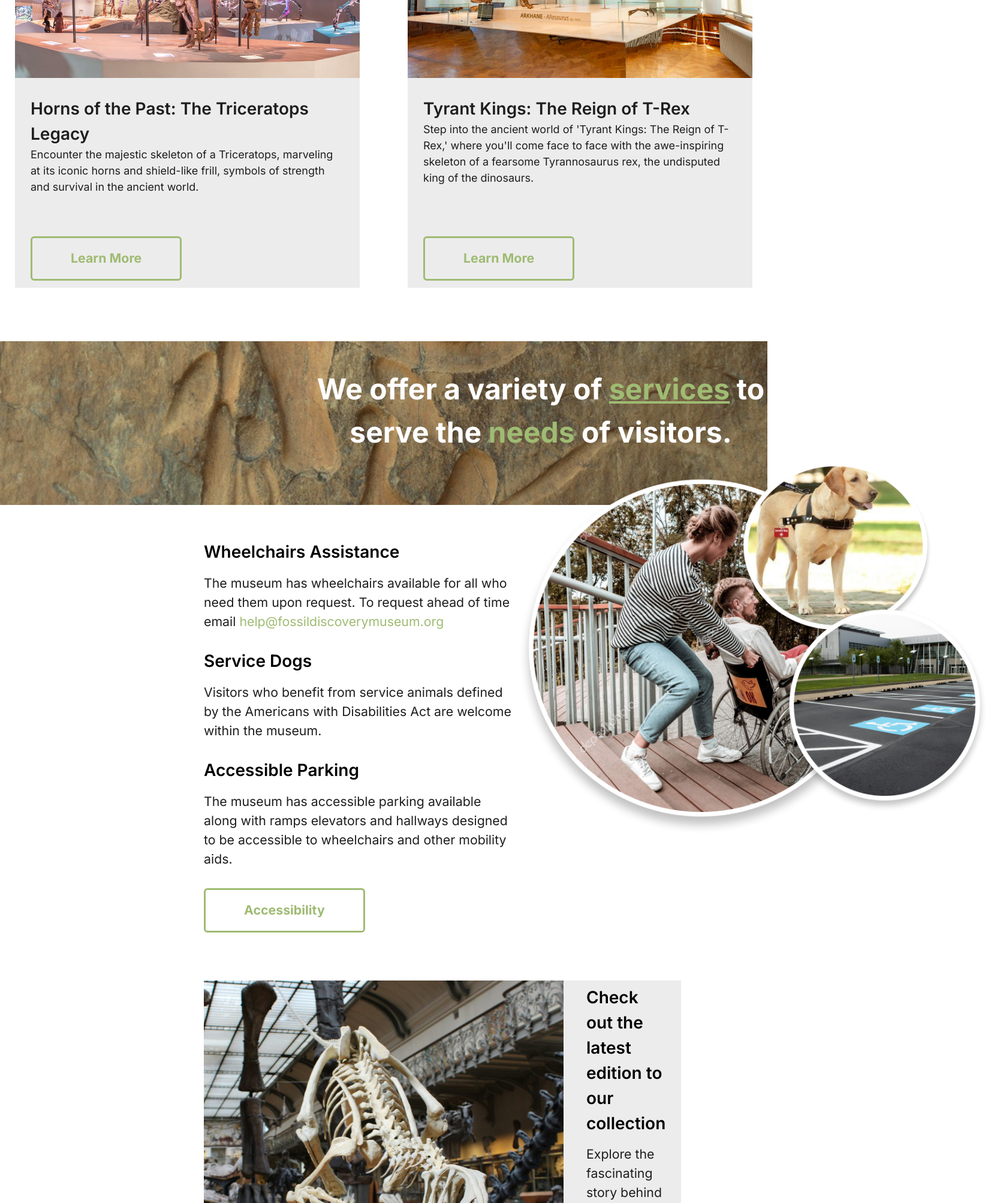
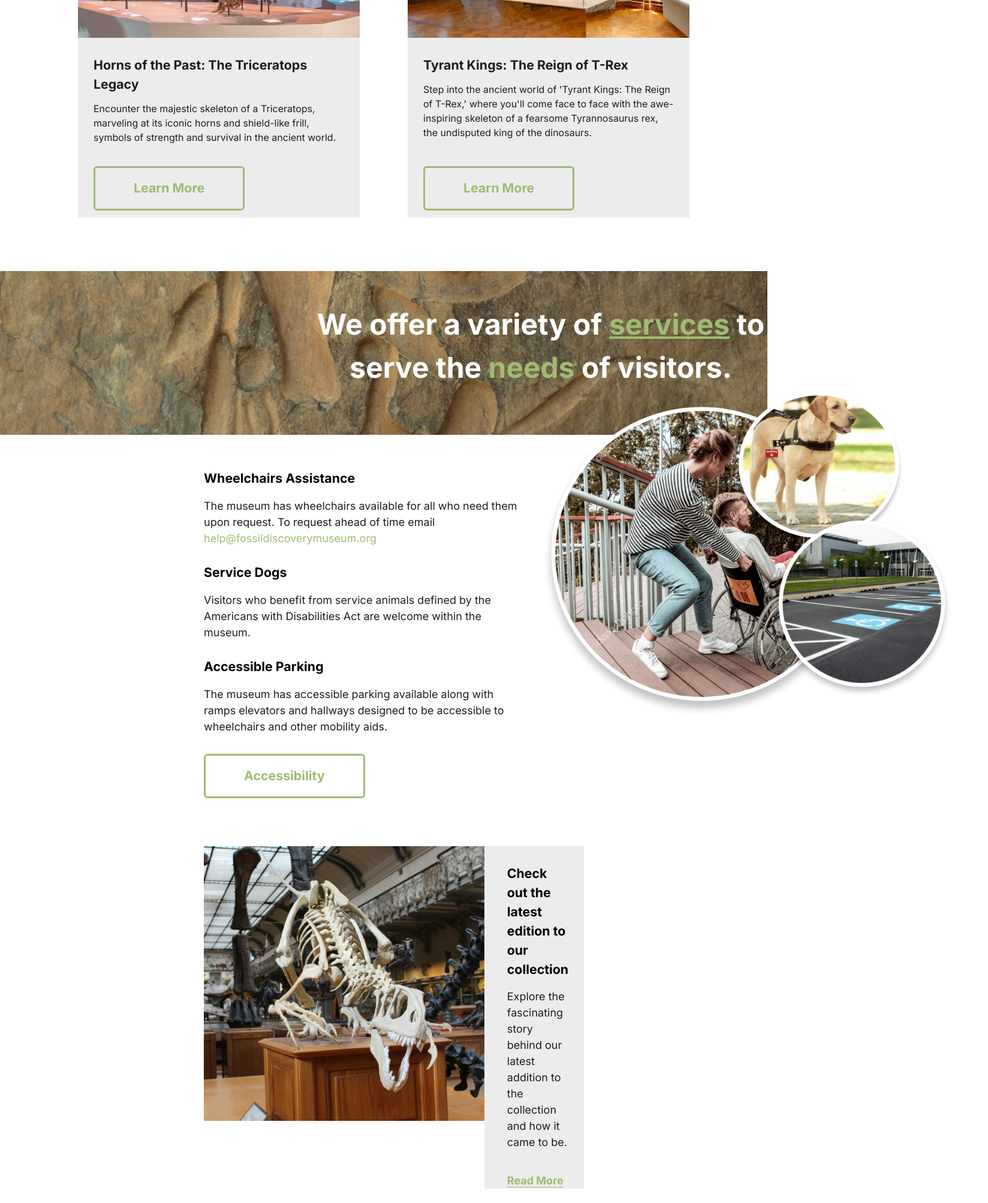
Before and after one commit to faoroj/FossilDiscoveryLab, a React (Vite) app in the folder FossilDiscoveryLab/: page / in a window 1280 px wide. Shown: the part 1320-3326 px from the top of the page at 60% size, 1648 px wide, since content can reach past the window. Built offline with nearby package versions, Linux system fonts and the light colour scheme.

Commit message:
Home Page Img Size Reductions & Font Reductions

```diff
--- a/FossilDiscoveryLab/src/components/home/Exhibits.jsx
+++ b/FossilDiscoveryLab/src/components/home/Exhibits.jsx
@@ -1,21 +1,21 @@
 import { exhibits } from '../../constants';
 
 const ExhibitCard = ({ image, title, content, }) => (
-  <div className='flexCenter flex-col'>
+  <div className='flex flex-col'>
 
-    <div className='w-[575px] h-[368px]'>
+    <div className='w-[470px]'>
       <img src={image} alt="exhibit" className="w-full h-full object-contain" />
     </div>
 
-    <div className="bg-white px-[26px] pt-[30px] flex flex-col h-[350px]">
-      <h3 className="text-semibold-28 text-mediumBlack max-w-[523px]">
+    <div className="bg-white pt-[30px] flex flex-col h-[300px]">
+      <h3 className="text-bold-21 text-mediumBlack max-w-[470px] px-[26px]">
         {title}
       </h3>
-      <p className="text-normal-18 text-mediumBlack max-w-[523px]">
+      <p className="text-normal-16 text-mediumBlack max-w-[470px] px-[26px] mt-3">
         {content}
       </p>
 
-      <div className='mt-auto mb-3'>
+      <div className='mt-auto mb-3 px-[26px]'>
         <button type='button' className='custom__button__open '>Learn More</button>
       </div>
 
--- a/FossilDiscoveryLab/src/components/home/Latest.jsx
+++ b/FossilDiscoveryLab/src/components/home/Latest.jsx
@@ -6,21 +6,21 @@ const Latest = () => {
 
       <div className='flex flex-row mt-[80px]'>
 
-        <img src={Trex2} alt="Trex" className="w-[621px] h-[608px]"/>
+        <img src={Trex2} alt="Trex" className=" h-[458px] object-contain"/>
 
 
-        <div className="flex justify-center item-start flex-col bg-white px-[26px] pt-[30px] max-h-[608px]">
+        <div className="flex justify-center item-start flex-col bg-white w-full px-[26px] pt-[30px] max-h-[608px]">
 
-          <h3 className="text-semibold-28 max-w-[523px] ml-3">
+          <h3 className="text-bold-21 max-w-[523px] ml-3">
             Check out the latest edition to our collection
           </h3>
 
-          <p className="text-normal-21 text-mediumBlack max-w-[523px] mt-[15px] ml-3">
+          <p className="text-normal-18 text-mediumBlack max-w-[523px] mt-[15px] ml-3">
             Explore the fascinating story behind our latest addition to the collection and how it came to be.
           </p>
 
           <div>
-            <p className='underline text-secondary text-bold-21 mt-[37px] ml-3 cursor-pointer'>Read More</p>
+            <p className='underline underline-offset-[4px] text-secondary text-bold-18 mt-[37px] ml-3 cursor-pointer'>Read More</p>
           </div>
 
         </div>
--- a/FossilDiscoveryLab/src/components/home/Services.jsx
+++ b/FossilDiscoveryLab/src/components/home/Services.jsx
@@ -8,7 +8,7 @@ const Services = () => {
 
       <img src={Divider} alt='divider' className='w-full h-[273px] mt-[89px]'/>
 
-      <h1 className='absolute left-[524px] top-[44px] text-flat text-center text-bold-48 max-w-[872px]'>
+      <h1 className='absolute left-[524px] top-[53px] text-flat text-center text-bold-48 max-w-[872px]'>
         We offer a variety of <span className='text-secondary text-center text-bold-48 underline'>services</span>
         &nbsp;to serve the <span className='text-secondary text-center text-bold-48'>needs</span> of visitors.
       </h1>
@@ -17,11 +17,11 @@ const Services = () => {
         <div className='mt-[29px]'>
           {services.map((service) => (
           <div key={service.id} className='mt-7'>
-              <h3 className="text-semibold-28 max-w-[523px]">
+              <h3 className="text-bold-21 max-w-[523px]">
                 {service.title}
               </h3>
 
-            <p className="text-normal-21 text-mediumBlack max-w-[523px] mt-4">
+            <p className="text-normal-18 text-mediumBlack max-w-[523px] mt-4">
               {service.content.split("help@fossildiscoverymuseum.org").map((part, index) => (
                 <>
                   {part}
@@ -48,7 +48,7 @@ const Services = () => {
 
 
        <div>
-        <img src={Assistance} alt="assistance" className='w-[785px] absolute top-[200px]'/>
+        <img src={Assistance} alt="assistance" className='w-[685px] absolute ml-10 top-[200px]'/>
        </div>
 
 
```
